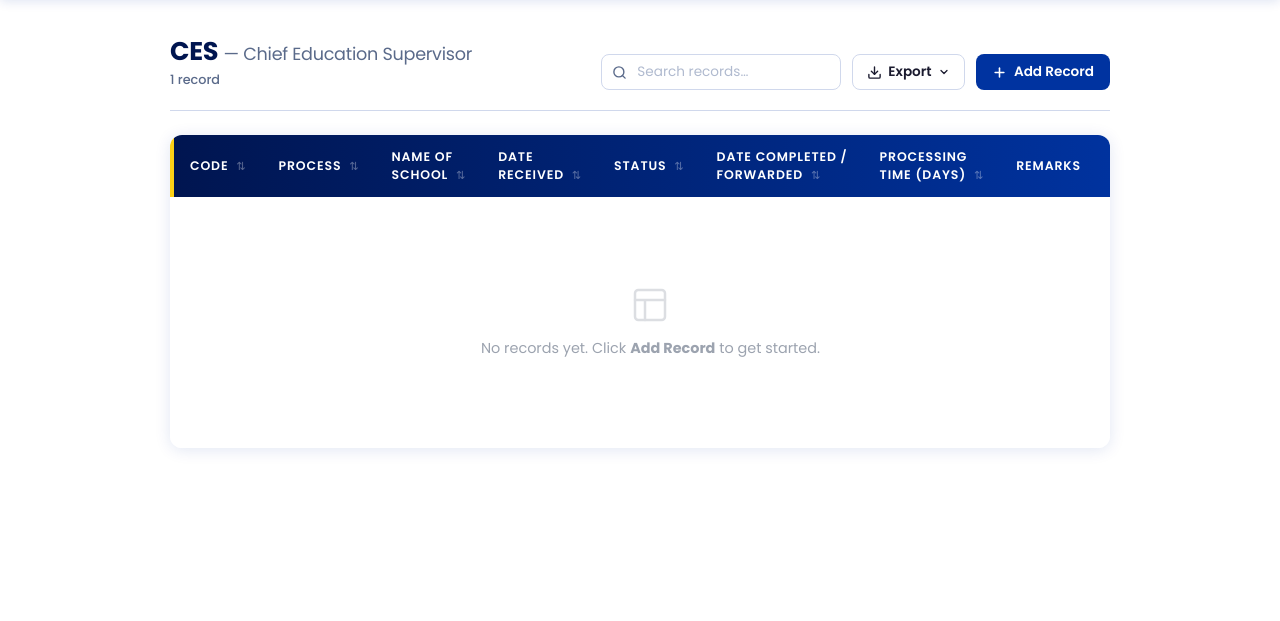
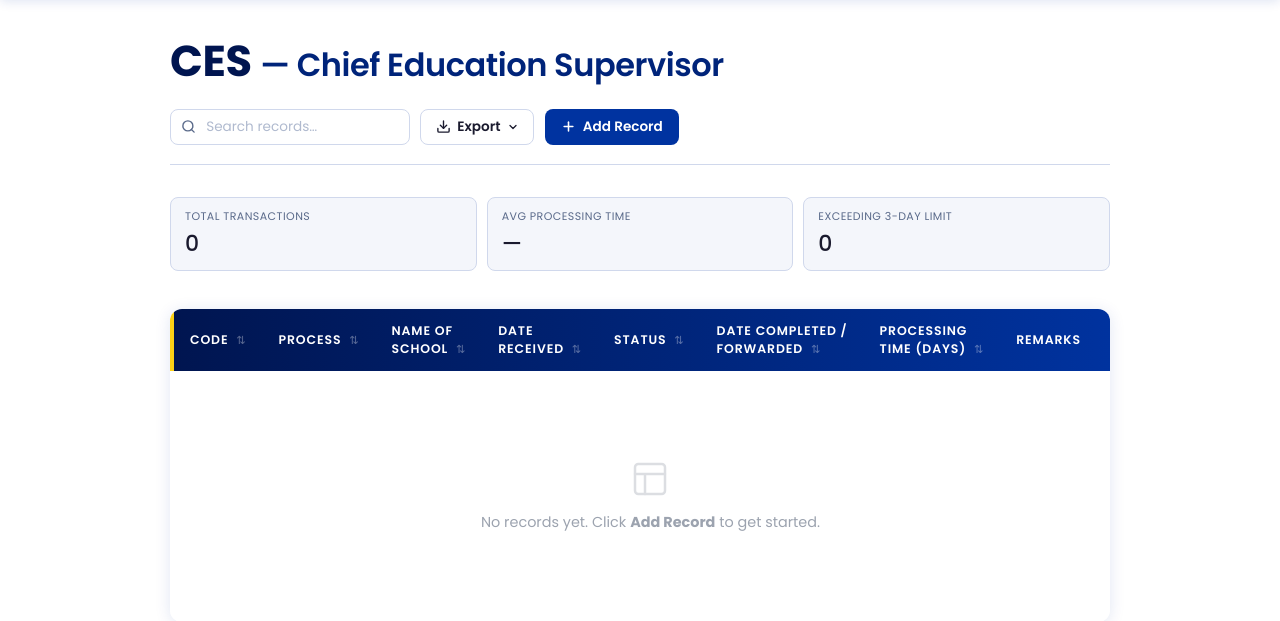
Before and after one commit to n-renz0801/Project-Traced, a Flask app: page /ces in a window 1280 px wide. Shown: the part 127-748 px from the top of the page. Before the commit the page ends 579 px from the top, so only its background shows below. Run offline with Flask 3, Linux system fonts and the light colour scheme.

Commit message:
added feature in ces section: average processing time and exceeding limit

```diff
--- a/static/css/ces.css
+++ b/static/css/ces.css
@@ -3,6 +3,18 @@
    Only styles unique to this page.
    All shared layout, toolbar, table, and utility styles live in base.css.
 ═══════════════════════════════════════════════════════════════════════════ */
+.section-title {
+  font-size: 2.7rem;
+  color: var(--navy-deep);
+  margin: 0 0 0.3rem;
+}
+
+.section-title-sub {
+  font-size: 2rem;
+  color: var(--navy-dark);
+  font-weight: 600;
+  margin: 0 0 0.3rem;
+}
 
 /* ── CES-specific column widths ── */
 .ces-table th:nth-child(1),
@@ -51,3 +63,36 @@
     min-width: 9rem;
   }
 }
+
+.days-cell.over-limit {
+  color: #a32d2d;
+}
+
+/* ── Summary bar ── */
+.summary-bar {
+  display: flex;
+  gap: 10px;
+  padding: 8px 0 14px;
+}
+
+.summary-stat {
+  flex: 1;
+  border-radius: 8px;
+  padding: 10px 14px;
+  background: var(--off-white);
+  border: 1px solid var(--border);
+}
+
+.summary-stat__label {
+  font-size: 11px;
+  text-transform: uppercase;
+  letter-spacing: 0.04em;
+  margin-bottom: 2px;
+  color: var(--text-light);
+}
+
+.summary-stat__value {
+  font-size: 22px;
+  font-weight: 500;
+  color: var(--text);
+}
--- a/templates/ces.html
+++ b/templates/ces.html
@@ -8,9 +8,6 @@
       <h1 class="section-title">
         CES <span class="section-title-sub">— Chief Education Supervisor</span>
       </h1>
-      <p class="record-count" id="record-count">
-        {{ records|length }} record{{ 's' if records|length != 1 else '' }}
-      </p>
     </div>
 
     <div class="section-header__actions">
@@ -197,6 +194,36 @@
     </button>
   </div>
 
+  <!-- ── Summary bar ── -->
+  {% set total = records|length %} {% set days_list = records |
+  selectattr('processing_days', 'ne', none) | map(attribute='processing_days') |
+  list %} {% set over_limit = records | selectattr('processing_days', 'ne',
+  none) | selectattr('processing_days', 'gt', 3) | list | length %} {% set
+  avg_days = (days_list | sum / days_list | length) if days_list | length > 0
+  else none %}
+
+  <div class="summary-bar">
+    <div class="summary-stat summary-stat--blue">
+      <div class="summary-stat__label">Total transactions</div>
+      <div class="summary-stat__value">{{ total }}</div>
+    </div>
+    <div class="summary-stat summary-stat--teal">
+      <div class="summary-stat__label">Avg processing time</div>
+      <div class="summary-stat__value">
+        {{ '%.1f' | format(avg_days) ~ ' days' if avg_days is not none else '—'
+        }}
+      </div>
+    </div>
+    <div class="summary-stat summary-stat--amber">
+      <div class="summary-stat__label">Exceeding 3-day limit</div>
+      <div
+        class="summary-stat__value {% if over_limit > 0 %}summary-stat__value--warn{% endif %}"
+      >
+        {{ over_limit }}
+      </div>
+    </div>
+  </div>
+
   <!-- ── Table ── -->
   <div class="table-wrapper">
     <table class="ces-table" id="ces-table">
@@ -253,11 +280,12 @@
             '—' }}
           </td>
           <td
-            class="days-cell"
+            class="days-cell{% if r.processing_days is not none and r.processing_days > 3 %} over-limit{% endif %}"
             data-sort="{{ r.processing_days if r.processing_days is not none else -1 }}"
           >
             {{ r.processing_days if r.processing_days is not none else '—' }}
           </td>
+
           <td class="remarks-cell">{{ r.remarks or '—' }}</td>
           <td class="actions-cell">
             <div class="overflow-menu">
```
